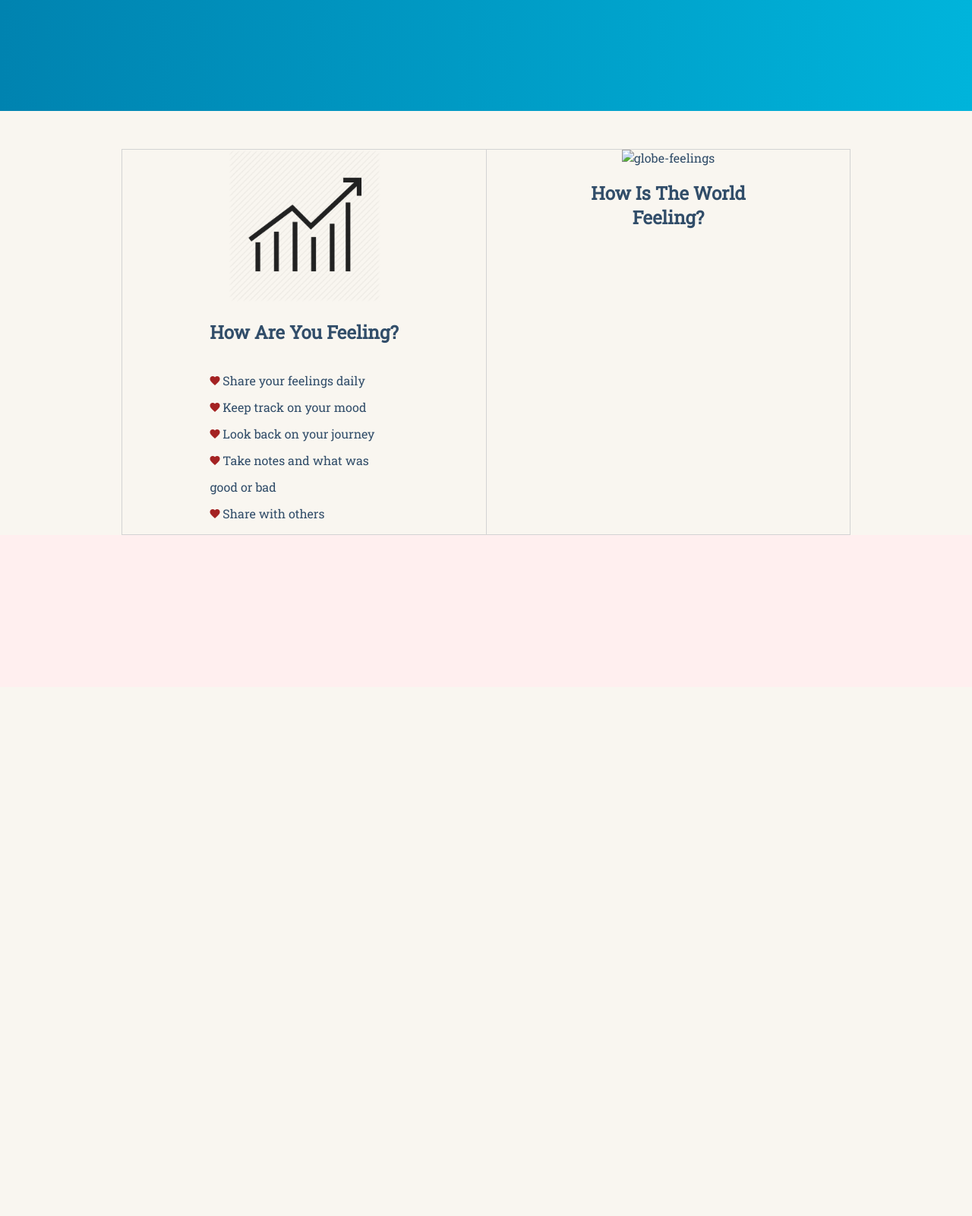
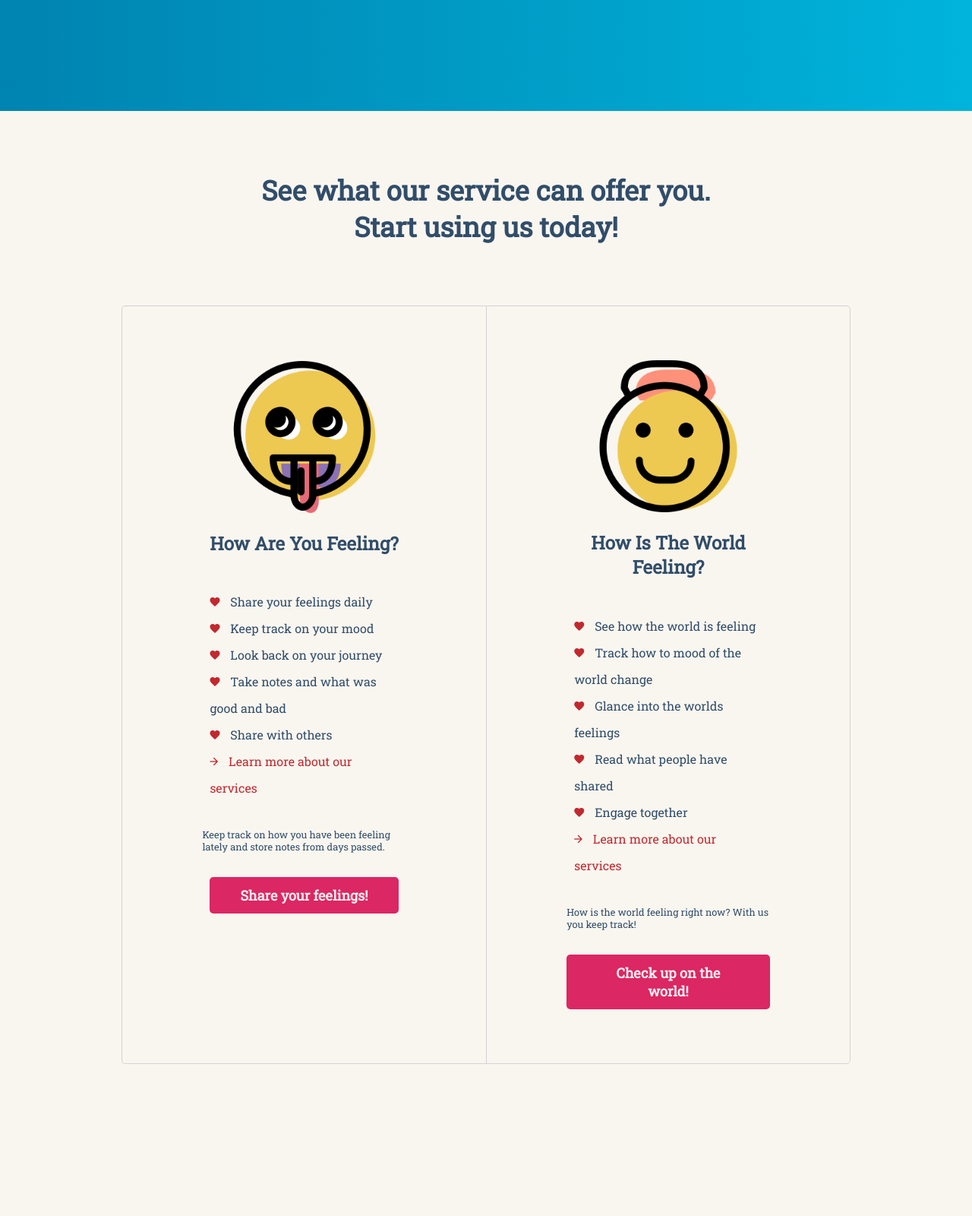
Before and after one commit to Raademar/mood, a PHP site: page / in a window 1280 px wide. Shown: the part 614-2214 px from the top of the page at 76% size. Before the commit the page ends 1318 px from the top, so only its background shows below. Run offline with PHP 8.4, Linux system fonts and the light colour scheme; some libraries are stand-ins or nearby versions.

Commit message:
working on preview of services

```diff
--- a/index.html
+++ b/index.html
@@ -30,6 +30,9 @@
     </div>
   </section>
   <section id="secondary-section">
+    <div id="second-section-lead">
+      <h1>See what our service can offer you. Start using us today!</h1>
+    </div>
     <div class="card-container" id="personal-feelings">
       <div class="card-inner">
         <img src="images/personal-feelings.png" alt="personal-feelings">
@@ -39,35 +42,75 @@
         <div class="card-lead">
           <ul>
             <li>
-                <i class="icon ion-md-heart darkred"></i>
+                <i class="icon ion-md-heart darkred icon-padding"></i>
               Share your feelings daily
             </li>
             <li>
-                <i class="icon ion-md-heart darkred"></i>
+                <i class="icon ion-md-heart darkred icon-padding"></i>
               Keep track on your mood
             </li>
             <li>
-                <i class="icon ion-md-heart darkred"></i>
+                <i class="icon ion-md-heart darkred icon-padding"></i>
               Look back on your journey
             </li>
             <li>
-                <i class="icon ion-md-heart darkred"></i>
-              Take notes and what was good or bad
+                <i class="icon ion-md-heart darkred icon-padding"></i>
+              Take notes and what was good and bad
             </li>
             <li>
-                <i class="icon ion-md-heart darkred"></i>
+                <i class="icon ion-md-heart darkred icon-padding"></i>
               Share with others
+            </li>
+            <li class="darkred">
+              <a href="aboutus.html" class="darkred">
+                <i class="icon ion-md-arrow-forward darkred icon-padding"></i>
+                Learn more about our services
+              </a>
             </li>
           </ul>
         </div>
+        <p class="card-paragraph">Keep track on how you have been feeling lately and store notes from days passed.</p>
+        <button class="btn-card">Share your feelings!</button>
       </div>
     </div>
     <div class="card-container" id="world-feelings">
       <div class="card-inner">
-        <img src="" alt="globe-feelings">
+        <img src="images/smiley.png" alt="smileyface">
         <div class="card-header">
           <h2 class="card-header-lead">How Is The World Feeling?</h2>
         </div>
+        <div class="card-lead">
+            <ul>
+              <li>
+                  <i class="icon ion-md-heart darkred icon-padding"></i>
+                See how the world is feeling
+              </li>
+              <li>
+                  <i class="icon ion-md-heart darkred icon-padding"></i>
+                Track how to mood of the world change
+              </li>
+              <li>
+                  <i class="icon ion-md-heart darkred icon-padding"></i>
+                Glance into the worlds feelings
+              </li>
+              <li>
+                  <i class="icon ion-md-heart darkred icon-padding"></i>
+                Read what people have shared
+              </li>
+              <li>
+                  <i class="icon ion-md-heart darkred icon-padding"></i>
+                Engage together
+              </li>
+              <li class="darkred">
+                <a href="aboutus.html" class="darkred">
+                  <i class="icon ion-md-arrow-forward darkred icon-padding"></i>
+                  Learn more about our services
+                </a>
+              </li>
+            </ul>
+          </div>
+          <p class="card-paragraph">How is the world feeling right now? With us you keep track!</p>
+          <button class="btn-card">Check up on the world!</button>
       </div>
     </div>
   </section>
--- a/styles.css
+++ b/styles.css
@@ -29,8 +29,14 @@ body {
   color: #314d69;
 }
 
+#second-section-lead {
+  grid-column: 3/7;
+  padding-bottom: 50px;
+  font-size: 1.5rem;
+}
+
 .card-inner {
-  padding: 0 22%;
+  padding: 15% 22%;
 }
 
 .card-container img {
@@ -42,21 +48,38 @@ body {
   border-top: 1px solid lightgrey;
   border-bottom: 1px solid lightgrey;
   border-left: 1px solid lightgrey;
+  border-radius: 5px 0 0 5px;
+  transition: all .1s ease;
 }
+
 
 #world-feelings {
   grid-column: 5/8;
   border: 1px solid lightgrey;
+  border-radius: 0 5px 5px 0;
+  transition: all .1s ease;
 }
 
+#personal-feelings:hover, #world-feelings:hover {
+  box-shadow: 0 5px 6px -6px black;
+  transition: all .1s ease;
+}
 .card-lead {
   text-align: start;
+  padding: 5% 0px;
 }
 
 .card-lead ul {
   list-style: none;
   padding: 10px;
   line-height: 35px;
+}
+
+.card-paragraph {
+  text-align: start;
+  font-size: 0.8rem;
+  font-weight: 100;
+  margin-bottom: 2rem;
 }
 
 a {
@@ -126,14 +149,8 @@ a:visited {
 }
 
 #enter-mood-picker:hover {
-  border: 2px solid #ffefef;
-  border-radius: 10px;
-  background: #ffefef;
-  color: #00B4DB;
-  font-size: 1rem;
-  cursor: pointer;
   transition: .3s;
-  box-shadow: 3px 10px 20px 10px #0083B0;
+  box-shadow: 0px 6px 10px -6px black;
 }
 
 .btn {
@@ -153,11 +170,32 @@ a:visited {
   opacity: 0.7;
 }
 
+.btn-card {
+  background: #DB2763;
+  color: #ffefef;
+  padding: 12px 40px;
+  border: none;
+  border-radius: 5px;
+  font-weight: 600;
+  font-size: 18px;
+  transition: all .2s ease;
+}
+
+.btn-card:hover {
+  cursor: pointer;
+  box-shadow: 0px 4px 10px -6px black;
+  transition: all .1s ease;
+}
+
 #footer {
   height: 200px;
-  background: #ffefef;
+  background: #f9f6f0;
 }
 
 .darkred {
-  color: #A42222;
+  color: #C1292E;
 }
+
+.icon-padding {
+  padding-right: 10px;
+}
```
Also changed, not shown: images/personal-feelings.png, images/smiley.png (added).
